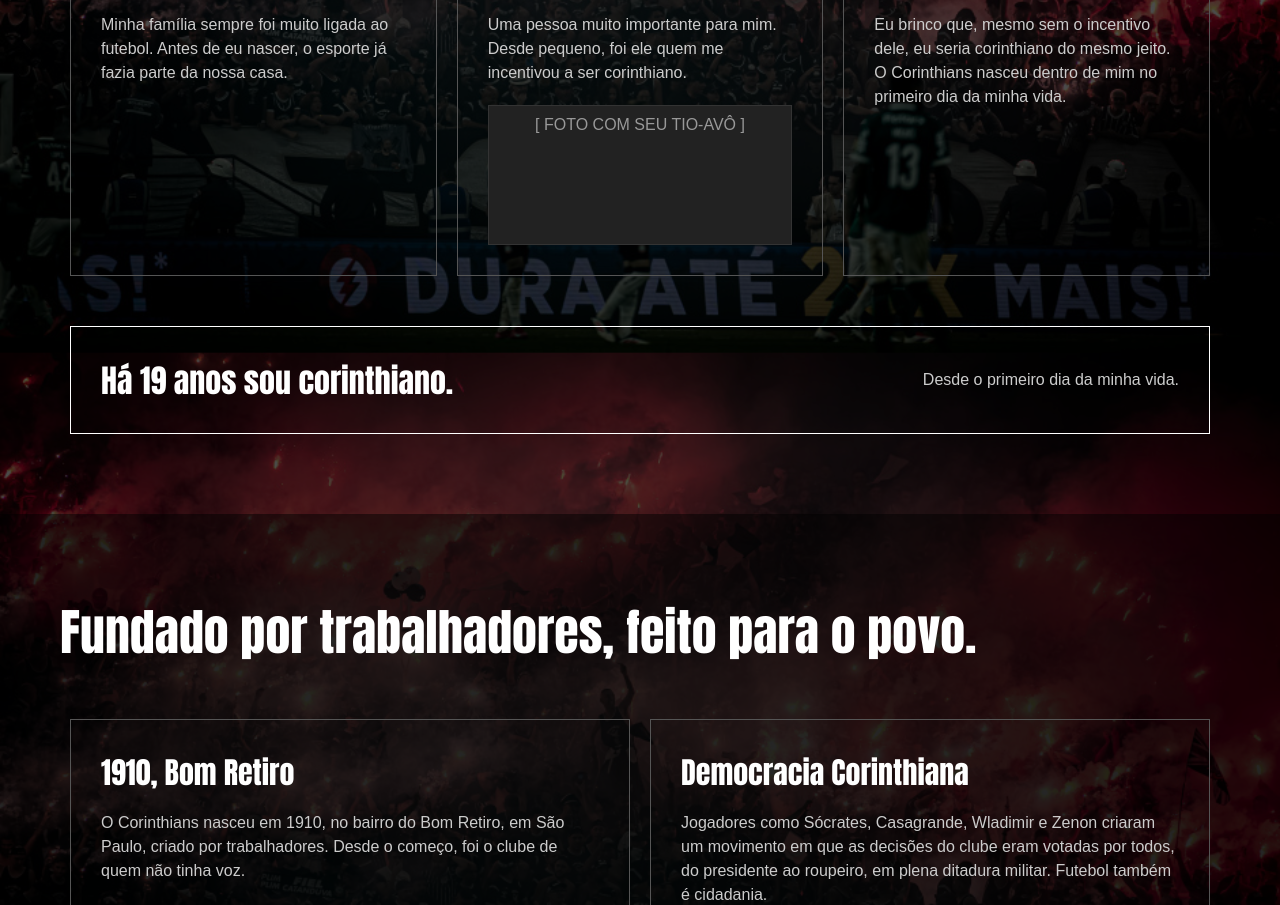
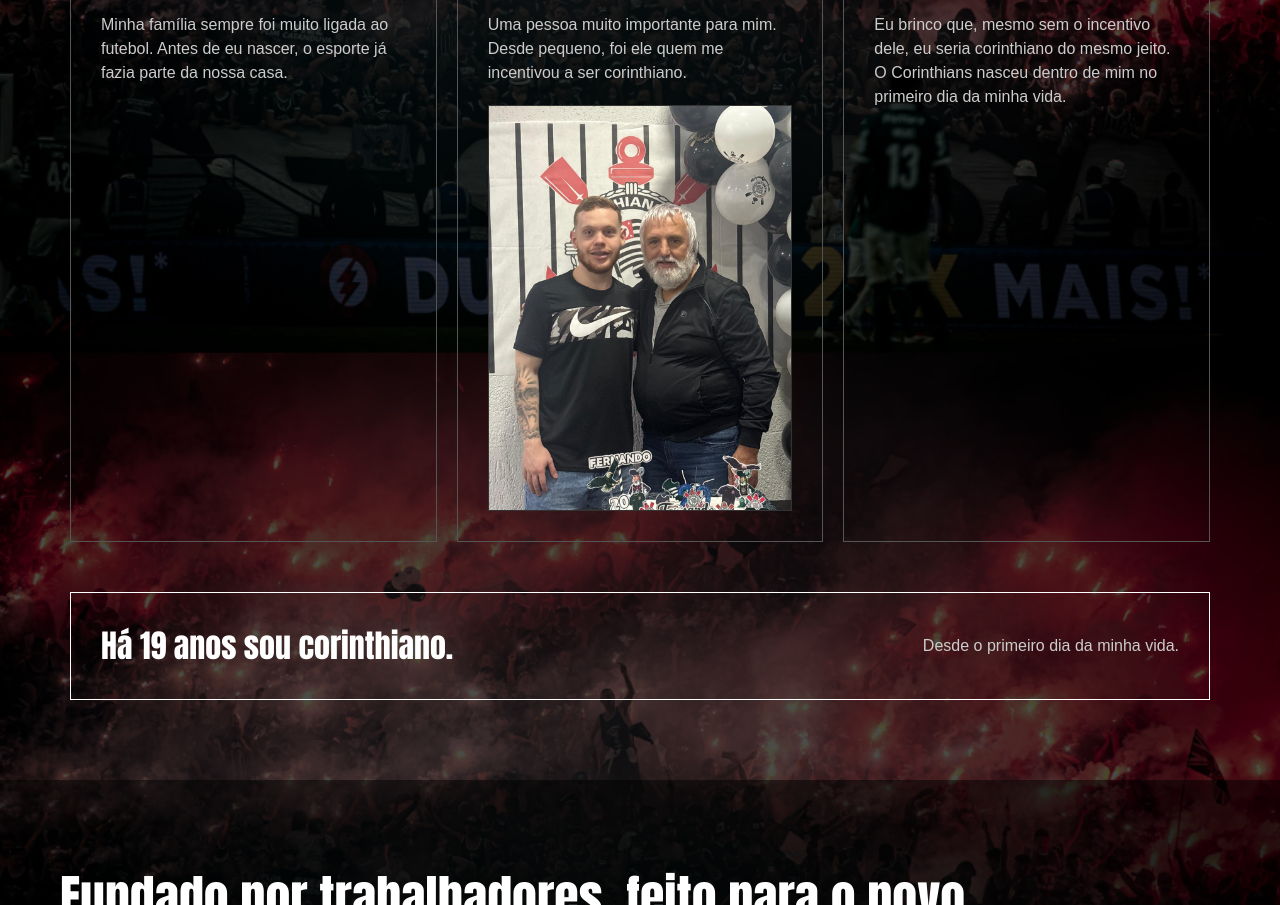
Before and after one commit to FernandoOliveiraa7/Projeto-Individual, a website: page public/index.html in a window 1280 px wide. Shown: the part 1353-2258 px from the top of the page. Drawn offline with Linux system fonts and the light colour scheme.

Commit message:
Colando foto que faltava na home

```diff
--- a/public/index.html
+++ b/public/index.html
@@ -54,7 +54,7 @@
                 <div class="card">
                     <h3>Meu tio-avô</h3>
                     <p>Uma pessoa muito importante para mim. Desde pequeno, foi ele quem me incentivou a ser corinthiano.</p>
-                    <div class="foto">[ FOTO COM SEU TIO-AVÔ ]</div>
+                    <div class="foto"><img src="img/foto-com-tio-odair.jpeg" alt=""></div>
                 </div>
 
                 <div class="card">
--- a/public/style.css
+++ b/public/style.css
@@ -180,13 +180,17 @@ p {
 }
 
 .foto {
-    height: 140px;
+    width: 100%;
     margin-top: 20px;
-    padding: 10px;
+    padding: 0;
     background-color: #222222;
     border: 1px solid #333333;
-    color: #999999;
-    text-align: center;
+}
+
+.foto img {
+    width: 100%;
+    height: auto;
+    display: block;
 }
 
 /* ===== CONTADOR ===== */
```
Also changed, not shown: public/img/foto-com-tio-odair.jpeg (added).
